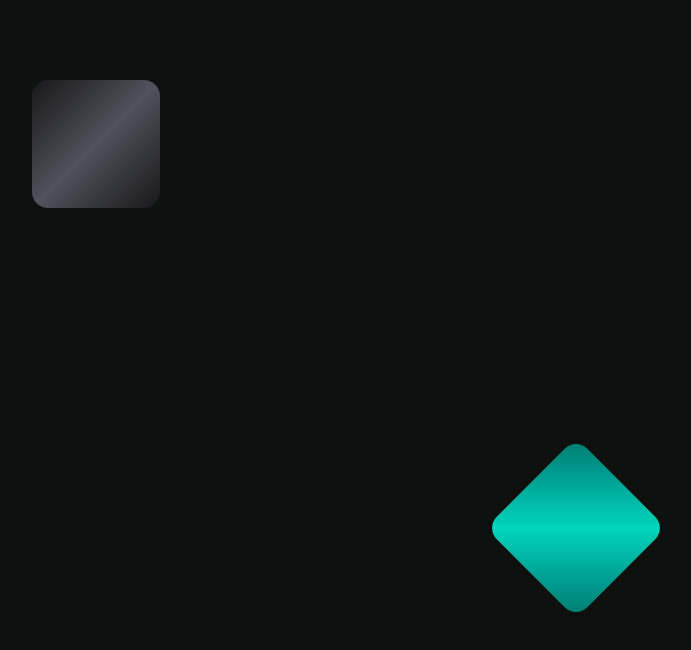
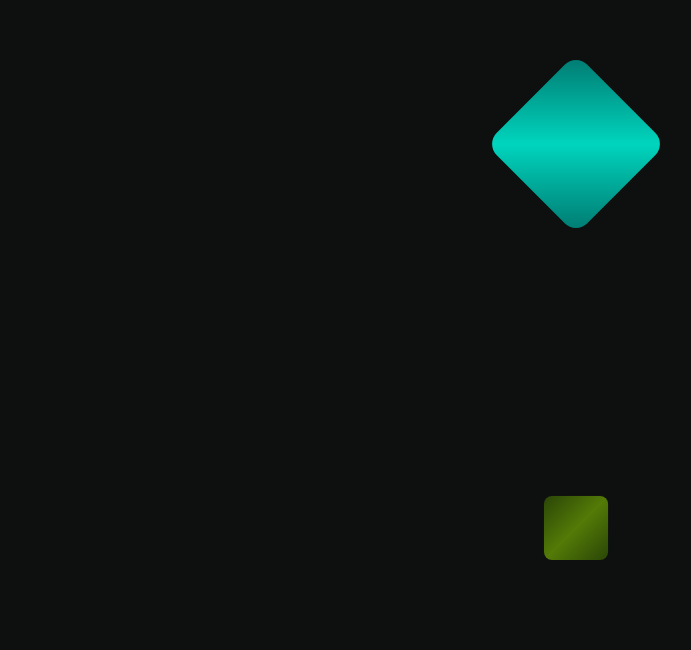
Before and after one commit to mahnafdev/gsap-learning, a React (Vite) app: page / in a window 1280 px wide. Shown: the part 2320-2970 px from the top of the page, without its empty margins (64-755 px from the left). Built offline with nearby package versions, Linux system fonts and the light colour scheme.

Commit message:
gsap: yoyo

```diff
--- a/src/Index.tsx
+++ b/src/Index.tsx
@@ -4,9 +4,10 @@ import To from "./components/To";
 import FromTo from "./components/FromTo";
 import GetProperty from "./components/GetProperty";
 import ParseEase from "./components/ParseEase";
-import QuickTo from "./components/QuickTo";
+// import QuickTo from "./components/QuickTo";
 import Set from "./components/Set";
 import Timeline from "./components/Timeline";
+import Yoyo from "./components/Yoyo";
 
 export default function Home() {
 	//* GSAP Version
@@ -28,8 +29,9 @@ export default function Home() {
 			<Timeline />
 			<GetProperty />
 			<ParseEase />
-			<QuickTo />
+			{/* <QuickTo /> */}
 			<Set />
+			<Yoyo />
 		</main>
 	);
 }
--- /dev/null
+++ b/src/components/Yoyo.tsx
@@ -0,0 +1,24 @@
+import { useGSAP } from "@gsap/react";
+import gsap from "gsap";
+
+const Yoyo = () => {
+	useGSAP(() => {
+		gsap.to("#yoyo", {
+			scale: 0.5,
+			opacity: 0.5,
+			repeat: -1,
+			repeatDelay: -0.25,
+			duration: 0.9,
+			yoyo: true,
+			ease: "expo.inOut",
+		});
+	}, []);
+	return (
+		<div
+			id="yoyo"
+			className="card gradient-lime self-center"
+		/>
+	);
+};
+
+export default Yoyo;
```
